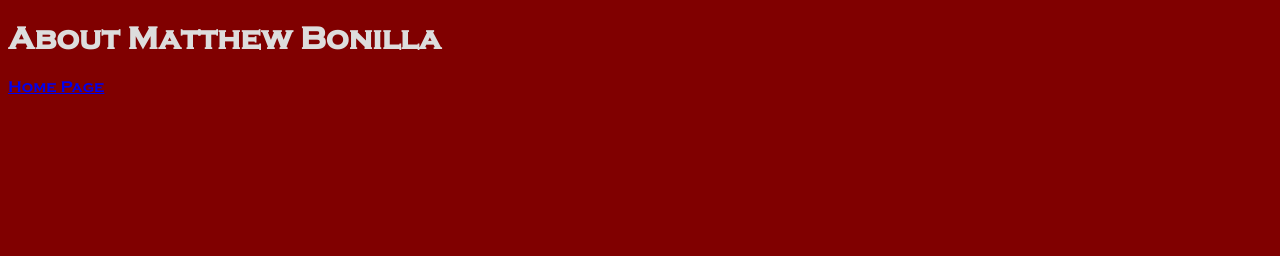
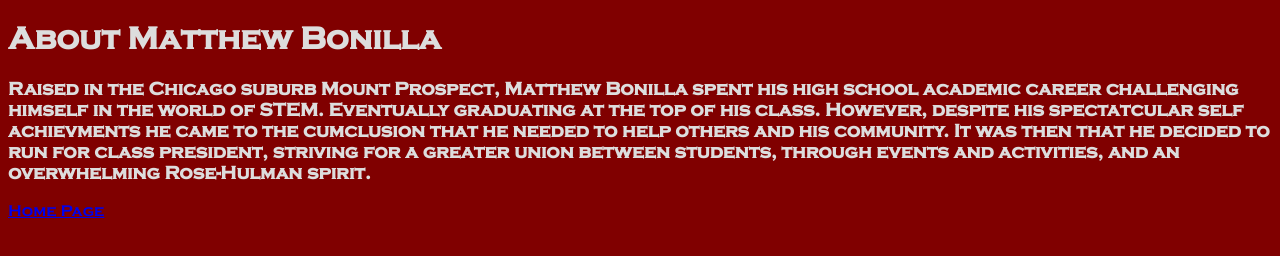
Before and after one commit to Eieminia/Matt4President, a plain HTML site: page about.html in a window 1280 px wide. Drawn offline with Linux system fonts and the light colour scheme.

Commit message:
megadesk + about

```diff
--- a/about.html
+++ b/about.html
@@ -8,7 +8,7 @@
 
 <body>
     <h1>About Matthew Bonilla</h1>
-    <h3></h3>
+    <h3> Raised in the Chicago suburb Mount Prospect, Matthew Bonilla spent his high school academic career challenging himself in the world of STEM. Eventually graduating at the top of his class. However, despite his spectatcular self achievments he came to the cumclusion that he needed to help others and his community. It was then that he decided to run for class president, striving for a greater union between students, through events and activities, and an overwhelming Rose-Hulman spirit.</h3>
     <a href="index.html">Home Page</a>
 </body>
 
```
Also changed, not shown: megadesk.html (+1 -0 lines).
